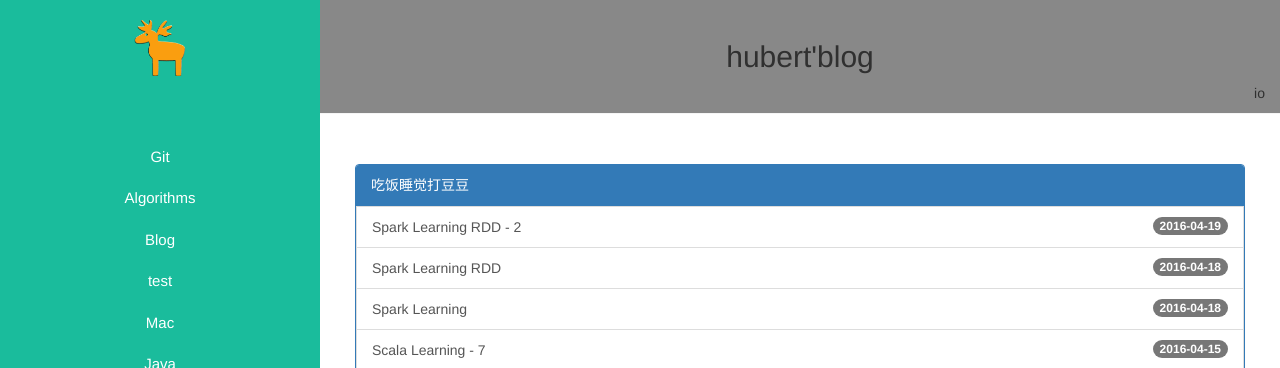
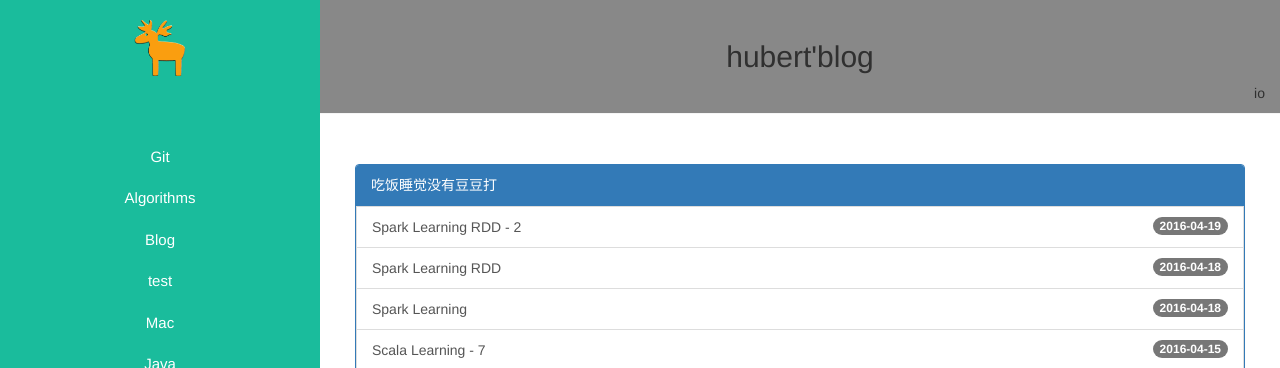
Before and after one commit to hubert1002/hubert1002.github.io, a Jekyll site: the page built from index.html, in a window 1280 px wide. Shown: the top 368 px of the page. Built offline with Jekyll 4.4.1, drawn with Linux system fonts in a browser that asks for light colours; the list of posts is cut into pages by our own code.

Commit message:
Update _config.yml

```diff
--- a/_config.yml
+++ b/_config.yml
@@ -11,7 +11,7 @@
   github: http://github.com/hubert1002
 
 # Site
-title: 我的代码人生
+title: 写代码
 description: Blog of Hubert
 url: http://hubert.github.io
 rss_url: /pages/atom.xml
@@ -37,5 +37,5 @@
 locals:
   tags: 标签
   about: 关于
-  newest: 吃饭睡觉打豆豆
+  newest: 吃饭睡觉没有豆豆打
   archive: 存档
```
